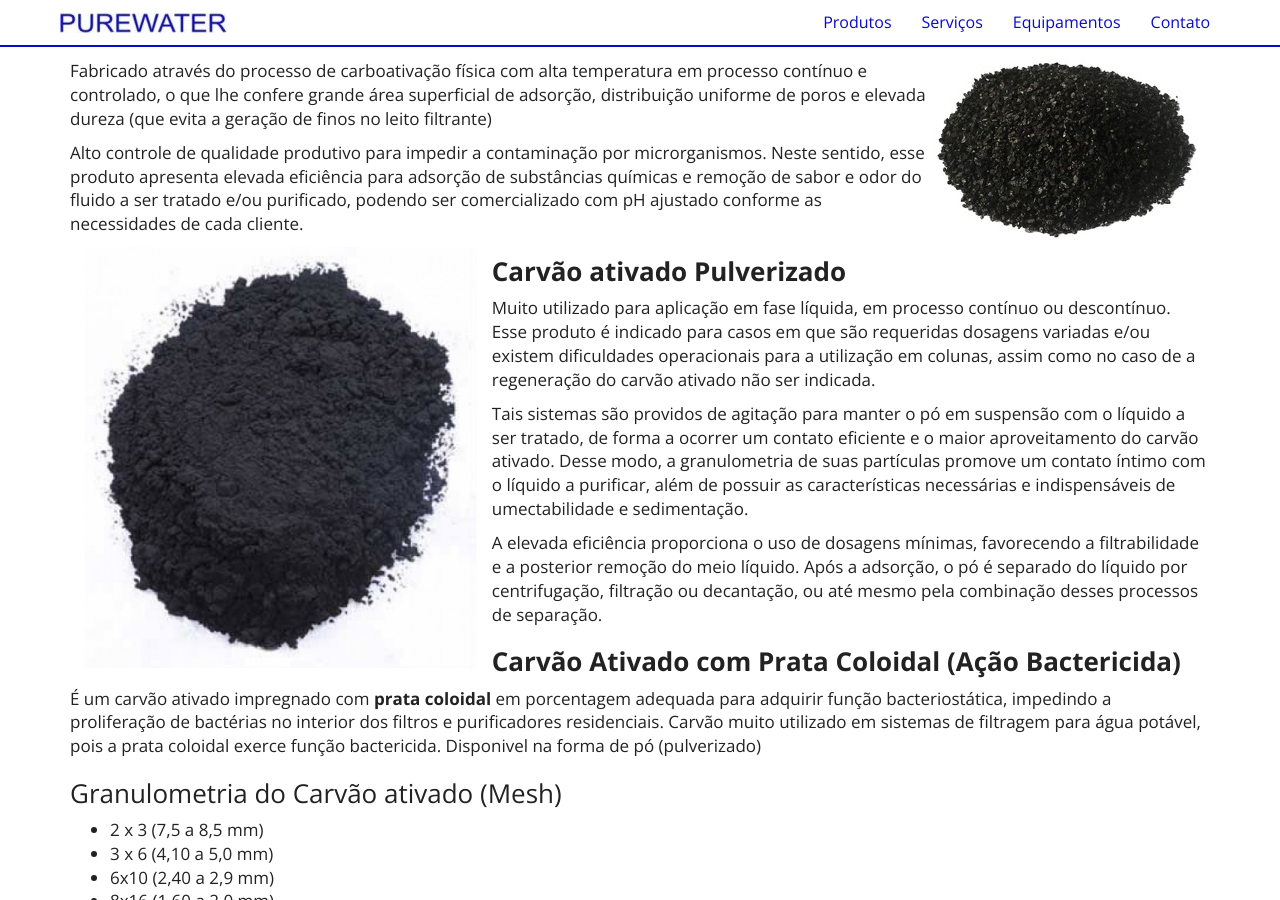
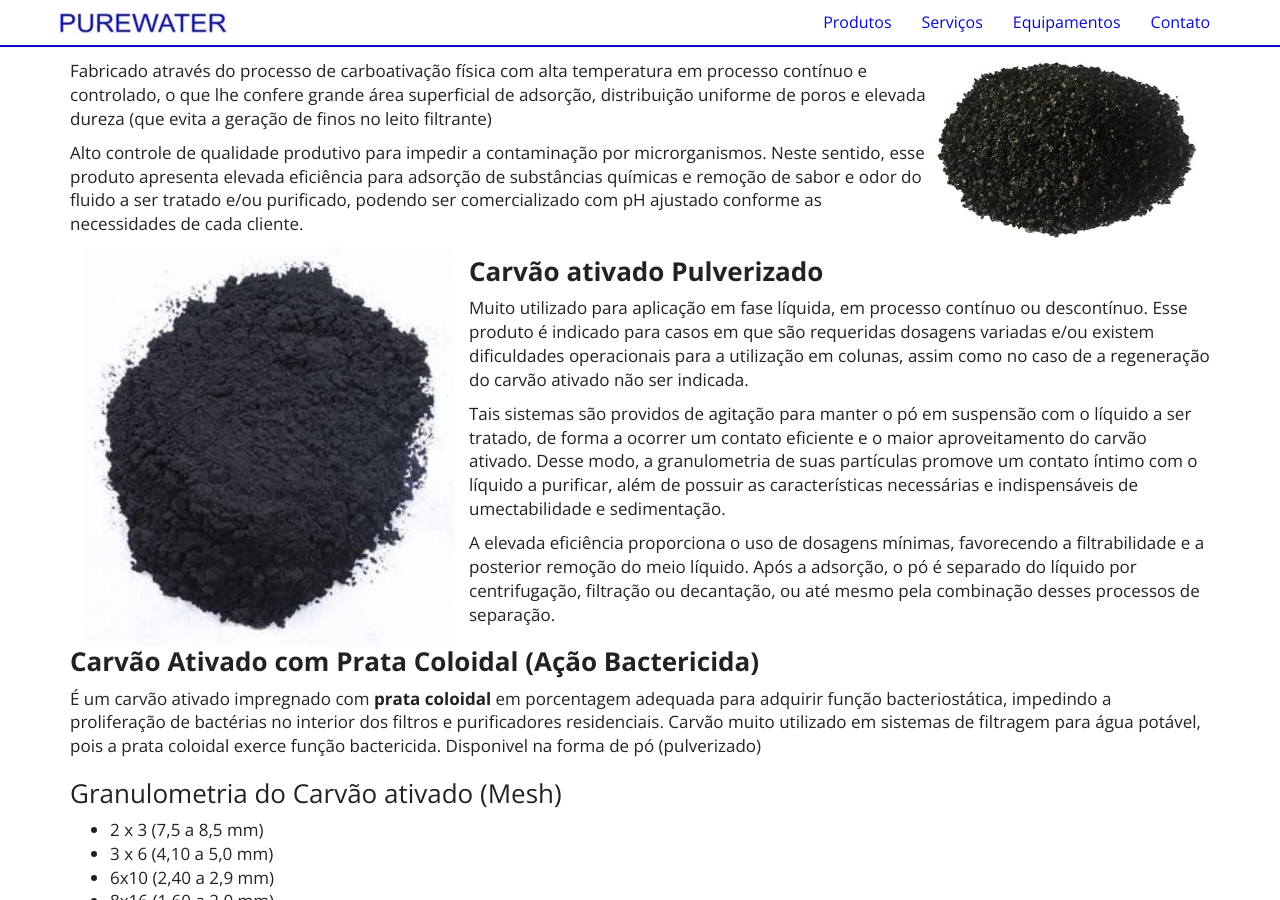
Before and after one commit to purewaterefluentes/purewaterefluentes.github.io, a Jekyll site: the page built from produtos/carvao-ativado.md, in a window 1280 px wide and 900 px high, scrolled down 688 px. Built offline with Jekyll 4.4.1, drawn with Linux system fonts in a browser that asks for light colours; nearby versions of some CDN libraries; library files that are not in the unit come from our copies.

Commit message:
Update carvao-ativado.md

```diff
--- a/produtos/carvao-ativado.md
+++ b/produtos/carvao-ativado.md
@@ -19,12 +19,13 @@ Sinônimos: Carvão ativo, Carbono ativo, Carbono ativado, Carvão antracito, Ca
 
 <img class="img-responsive pull-right" style="max-width: 35%;" src="../../website/images/Carvão ativado granulado.jpg" alt="Carvão Ativado Granulado">
 
+
 ### **Carvão ativado Granulado**
 Fabricado através do processo de carboativação física com alta temperatura em processo contínuo e controlado, o que lhe confere grande área superficial de adsorção, distribuição uniforme de poros e elevada dureza (que evita a geração de finos no leito filtrante)
 
 Alto controle de qualidade produtivo para impedir a contaminação por microrganismos. Neste sentido, esse produto apresenta elevada eficiência para adsorção de substâncias químicas e remoção de sabor e odor do fluido a ser tratado e/ou purificado, podendo ser comercializado com pH ajustado conforme as necessidades de cada cliente.
 
-<img class="img-responsive pull-left" style="max-width: 37%;" src="../../website/images/carvao ativado pulverizado.jpg" alt="Carvão Ativado Pulverizado">
+<img class="img-responsive pull-left" style="max-width: 35%;" src="../../website/images/carvao ativado pulverizado.jpg" alt="Carvão Ativado Pulverizado">
 
 ### **Carvão ativado Pulverizado**
 Muito utilizado para aplicação em fase líquida, em processo contínuo ou descontínuo. Esse produto é indicado para casos em que são requeridas dosagens variadas e/ou existem dificuldades operacionais para a utilização em colunas, assim como no caso de a regeneração do carvão ativado não ser indicada.
```
